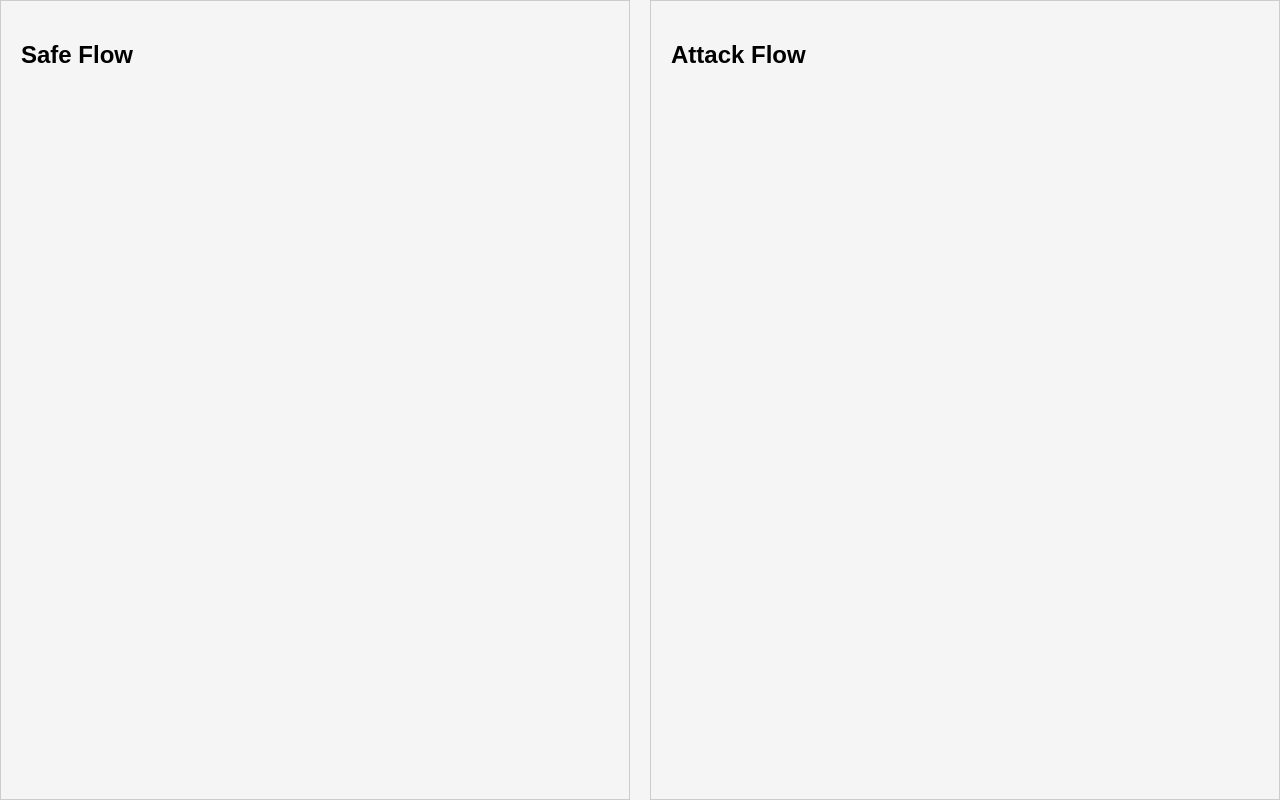
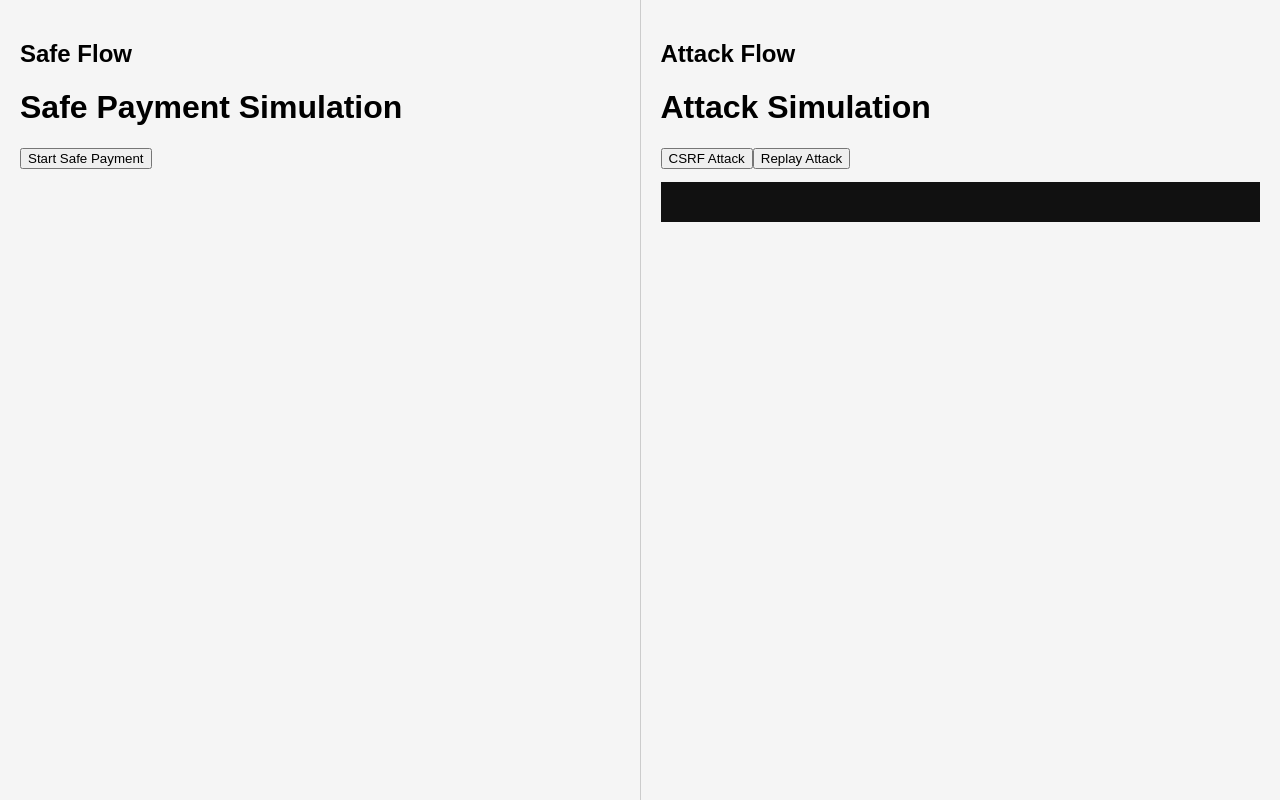
Before and after one commit to suhyun113/SafePay, a React (Vite) app in the folder client/: page / in a window 1280 px wide. Built offline with nearby package versions, Linux system fonts and the light colour scheme.

Commit message:
feat: DualPanel 내부로 SafeFlow, AttackFlow 이동

```diff
--- a/client/src/pages/DualPanel.jsx
+++ b/client/src/pages/DualPanel.jsx
@@ -1,12 +1,20 @@
+import SafeFlow from "./SafeFlow";
+import AttackFlow from "./AttackFlow";
+
 export default function DualPanel() {
   return (
-    <div style={{ display: "flex", gap: 20, height: "100vh" }}>
-      <div style={{ flex: 1, border: "1px solid #ccc", padding: 20 }}>
+    <div style={{ display: "flex", height: "100vh" }}>
+
+      <div style={{ flex: 1, borderRight: "1px solid #ccc", padding: 20 }}>
         <h2>Safe Flow</h2>
+        <SafeFlow />  {/* ← 실제 기능을 이쪽 패널에 렌더링 */}
       </div>
-      <div style={{ flex: 1, border: "1px solid #ccc", padding: 20 }}>
+
+      <div style={{ flex: 1, padding: 20 }}>
         <h2>Attack Flow</h2>
+        <AttackFlow /> {/* ← 공격 기능을 이쪽 패널에 렌더링 */}
       </div>
+
     </div>
   );
 }
```
